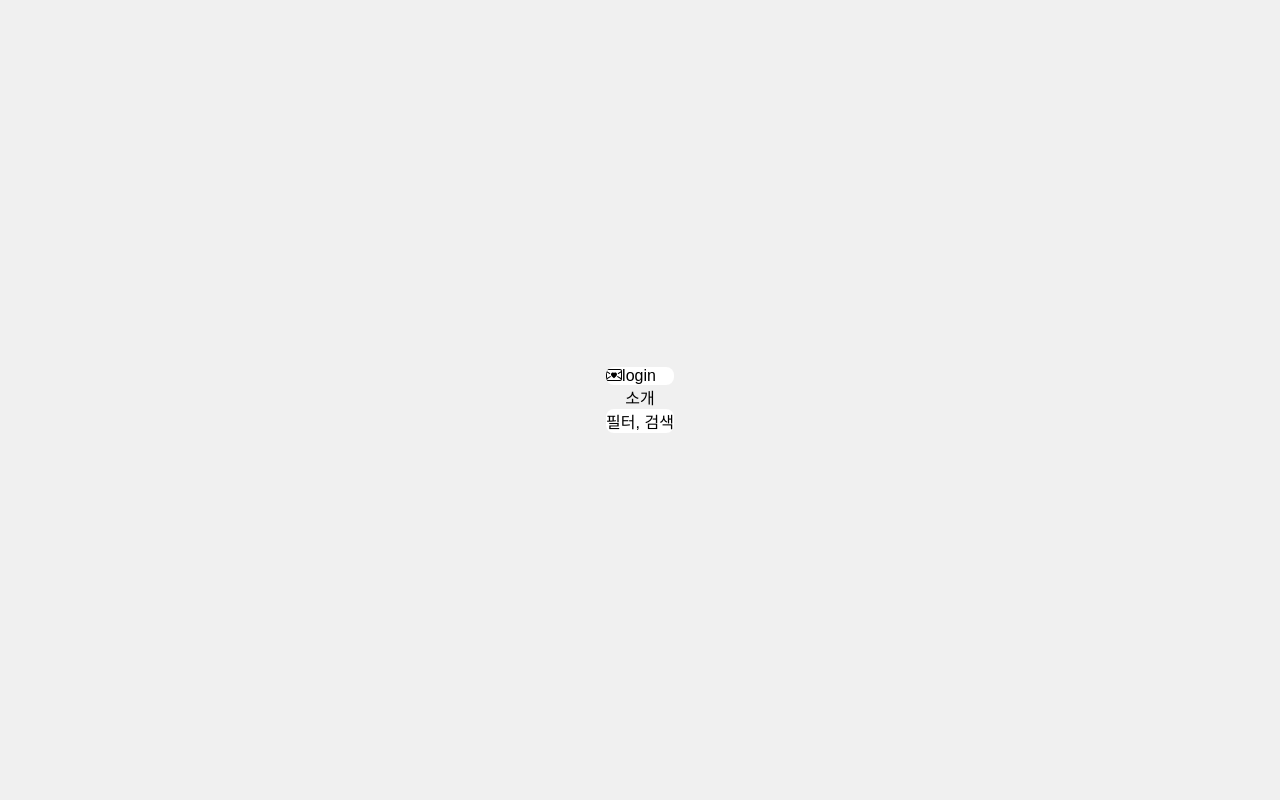
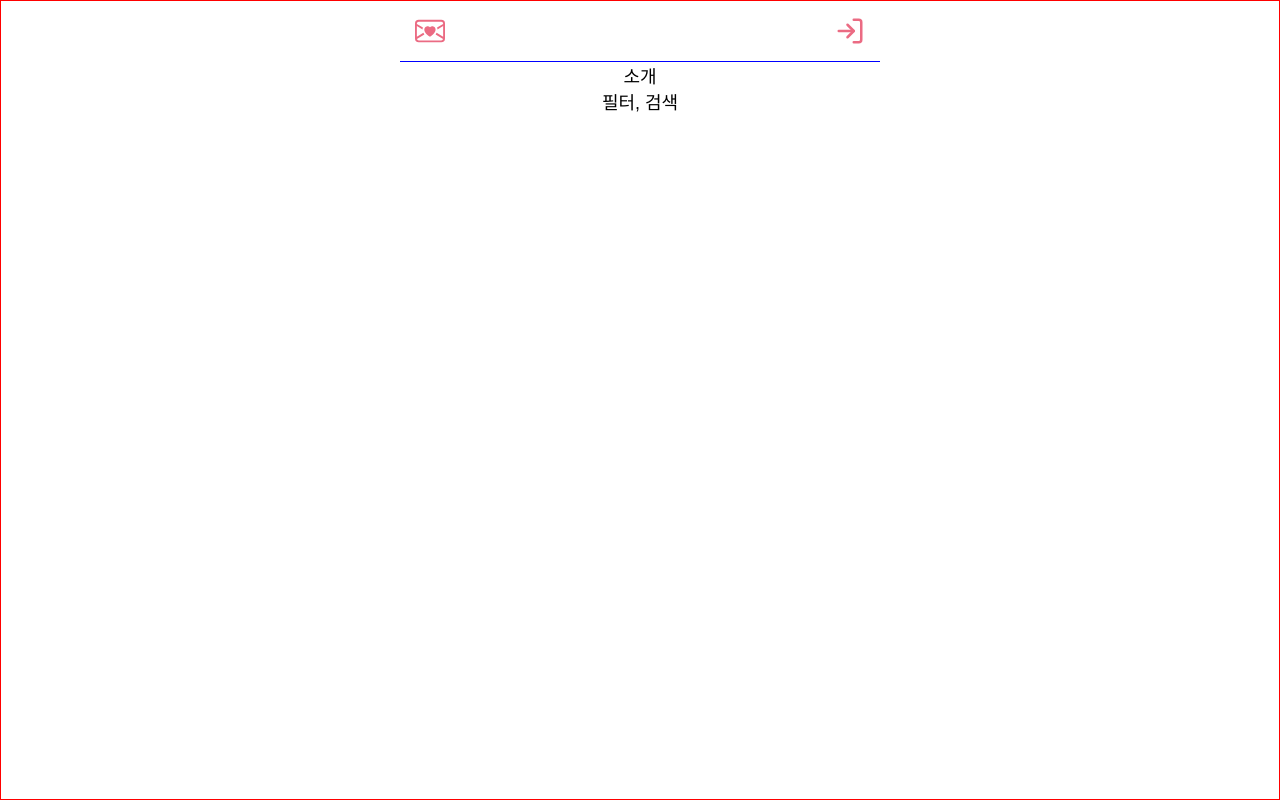
Before and after one commit to programmers-project-july/ShowMailer-FE, a React (Vite) app: page / in a window 1280 px wide. Built offline with nearby package versions, Linux system fonts and the light colour scheme.

Commit message:
feat: 화면구성, firebase 로그인

```diff
--- a/src/components/header/header.css
+++ b/src/components/header/header.css
@@ -1,10 +1,17 @@
-.container {
+.Hcontainer {
   width: 100%;
   max-width: 480px;
+  min-height: 40px;
   display: flex;
   flex-direction: row;
+  justify-content: space-between;
+  align-items: center;
+  padding: 15px;
 
+  border-bottom: 1px solid blue;
   background-color: #fff;
-  border-radius: 8px;
+  color: #eb6b83;
   overflow: hidden;
+
+  font-size: 30px;
 }
--- a/src/components/header/header.tsx
+++ b/src/components/header/header.tsx
@@ -1,12 +1,33 @@
-import React from "react";
-import { BsEnvelopeHeart } from "react-icons/bs";
-import '@/components/header/header.css'
+import React from 'react';
+import { getAuth, GoogleAuthProvider, signInWithPopup } from 'firebase/auth';
+
+import { BsEnvelopeHeart } from 'react-icons/bs';
+import { GoSignOut } from 'react-icons/go';
+import { FiLogIn } from 'react-icons/fi';
+import '@/components/header/header.css';
+import { app } from '@/firebase';
 
 const header = () => {
+  const auth = getAuth(app);
+  const provider = new GoogleAuthProvider();
+  const handleLogin = () => {
+    signInWithPopup(auth, provider)
+      .then((userCredential) => {
+        console.log(userCredential);
+        //서버에 user 데이터 전달, cookie에 저장
+        //함수로 email, id, 이미지 전달
+      })
+      .catch((err) => {
+        console.log(err);
+      });
+  };
+
   return (
-    <div className="container">
+    <div className="Hcontainer">
       <BsEnvelopeHeart className="logo" />
-      <div className="login">login</div>
+      <FiLogIn className="login" onClick={handleLogin} />
+      {/* 로그인 상태 true 일 경우 > 로그아웃 버튼 or 사용자정보 표시
+      <GoSignOut className="logout" /> */}
     </div>
   );
 };
--- /dev/null
+++ b/src/firebase.tsx
@@ -0,0 +1,17 @@
+// Import the functions you need from the SDKs you need
+import { initializeApp } from 'firebase/app';
+// TODO: Add SDKs for Firebase products that you want to use
+// https://firebase.google.com/docs/web/setup#available-libraries
+
+// Your web app's Firebase configuration
+const firebaseConfig = {
+  apiKey: 'AIzaSyDcadd7ivQ5iEggc2nLrt2aZM2srndJoPg',
+  authDomain: 'dev-alarm.firebaseapp.com',
+  projectId: 'dev-alarm',
+  storageBucket: 'dev-alarm.appspot.com',
+  messagingSenderId: '335723868881',
+  appId: '1:335723868881:web:c49f703e0350ae59d98bf0',
+};
+
+// Initialize Firebase
+export const app = initializeApp(firebaseConfig);
--- a/src/pages/home/home.css
+++ b/src/pages/home/home.css
@@ -3,4 +3,9 @@
   flex-direction: column;
   align-items: center;
   justify-content: flex-start;
+  background-color: #fff;
+  width: 100vw;
+  height: 100vh;
+  border: 1px solid red;
+  font-size: 18px;
 }
```
Also changed, not shown: src/pages/home/home.tsx (+3 -4 lines).
